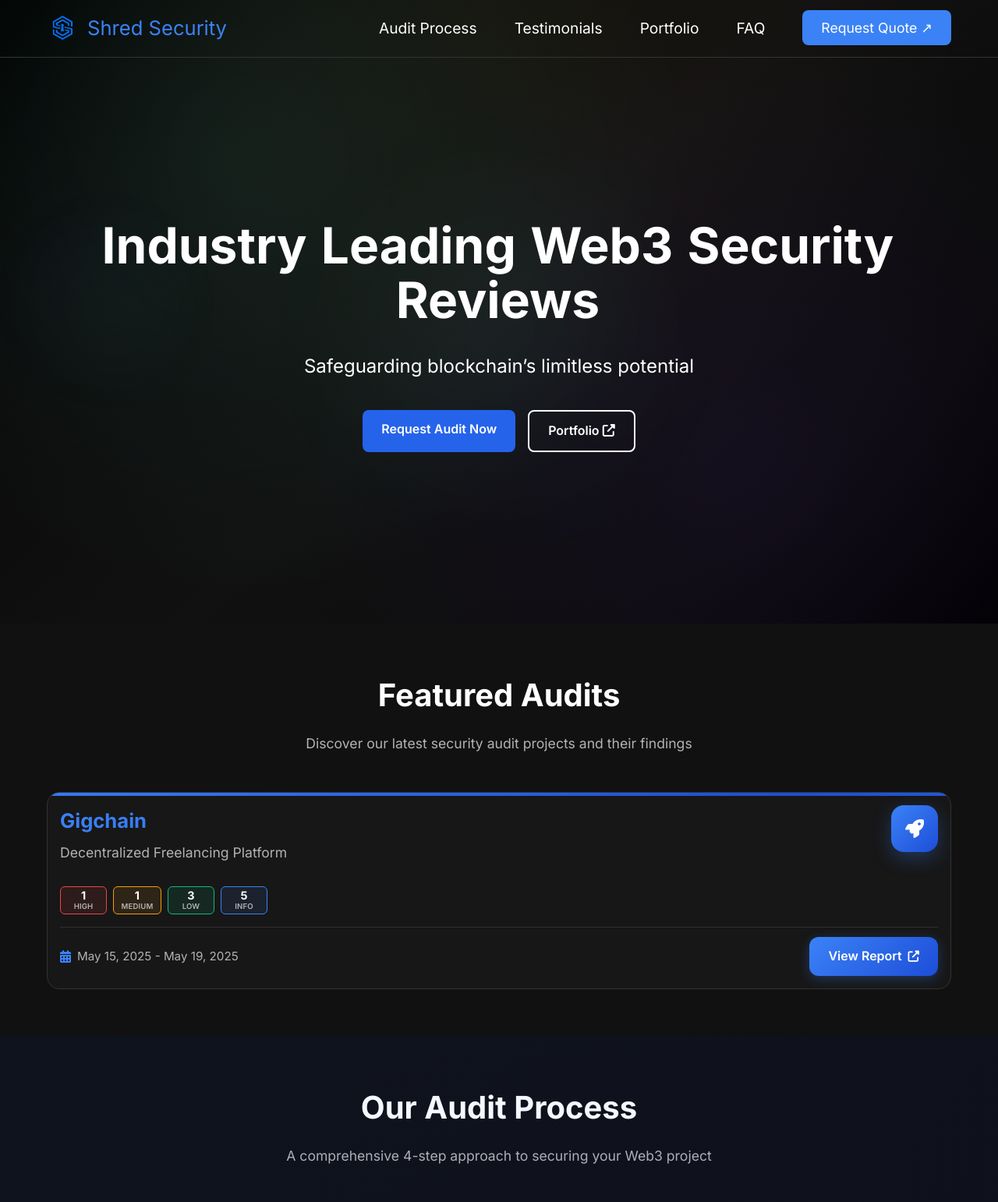
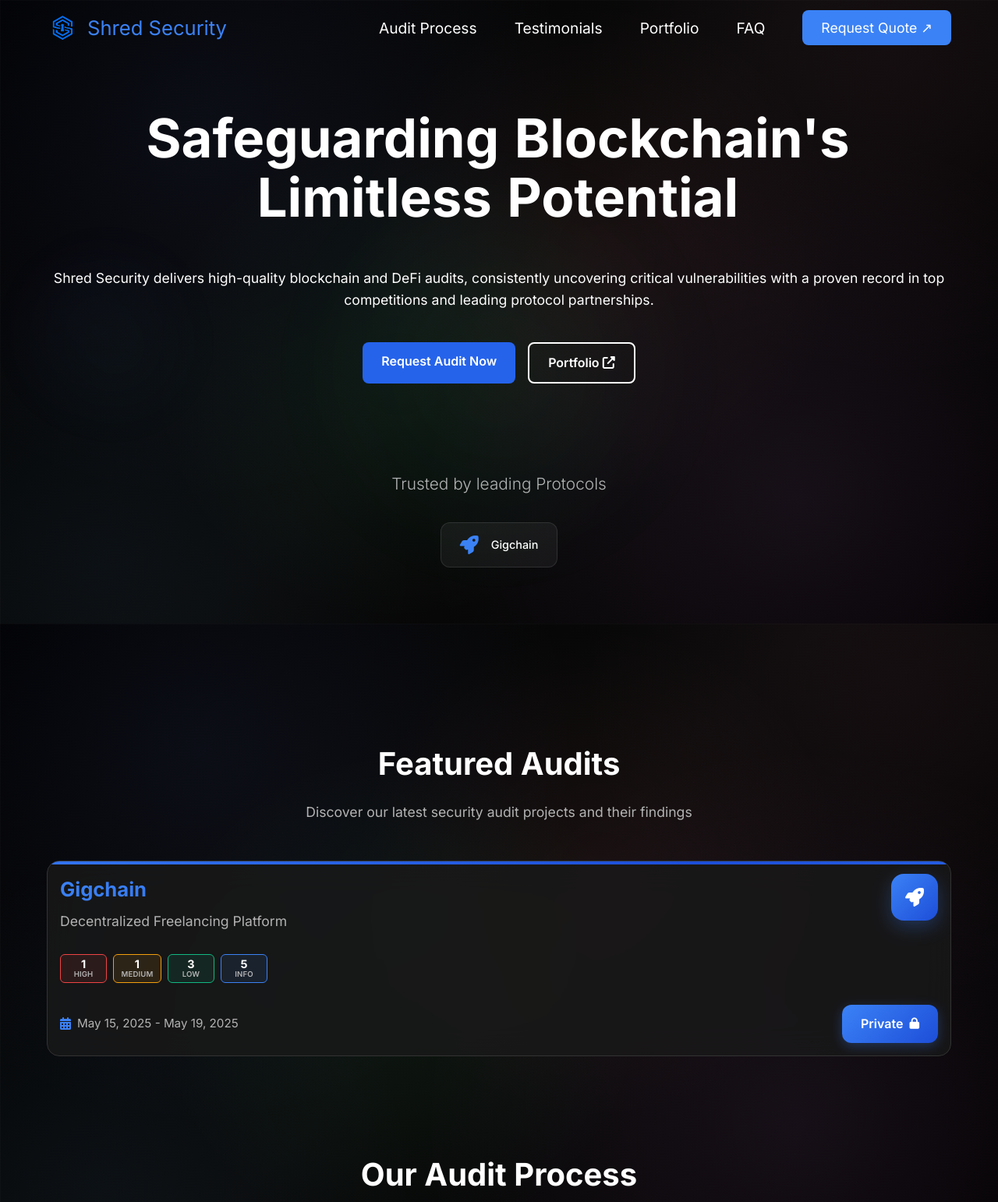
Before and after one commit to ShredSecurity/website, a website: page index.html in a window 1280 px wide. Shown: the top 1542 px of the page at 78% size. Drawn offline with Linux system fonts and the light colour scheme.

Commit message:
whole site to a new look

```diff
--- a/index.html
+++ b/index.html
@@ -127,13 +127,12 @@
         <div class="hero-container">
             <div class="hero-content">
                 <h1 class="hero-title">
-                    <span class="word">Industry</span>
-                    <span class="word">Leading</span>
-                    <span class="word">Web3</span>
-                    <span class="word">Security</span>
-                    <span class="word">Reviews</span>
+                    <span class="word">Safeguarding</span>
+                    <span class="word">Blockchain's</span>
+                    <span class="word">Limitless</span>
+                    <span class="word">Potential</span>
                 </h1>
-                <p class="hero-subtitle">Safeguarding blockchain’s limitless potential</p>
+                <p class="hero-subtitle">Shred Security delivers high-quality blockchain and DeFi audits, consistently uncovering critical vulnerabilities with a proven record in top competitions and leading protocol partnerships.</p>
                 <div class="hero-buttons">
                     <a href="#contact" class="btn btn-primary">Request Audit Now</a>
                     <a href="https://github.com/ShredSecurity/audits" class="btn btn-secondary" target="_blank" rel="noopener noreferrer">Portfolio <i class="fas fa-external-link-alt"></i></a>
@@ -155,6 +154,17 @@
                     </div>
                 </div>
                 -->
+            </div>
+
+            <!-- Trusted By Section -->
+            <div class="trusted-by">
+                <div class="trusted-label">Trusted by leading Protocols</div>
+                <div class="trusted-logos">
+                    <div class="trusted-logo">
+                        <i class="fas fa-rocket"></i>
+                        <span>Gigchain</span>
+                    </div>
+                </div>
             </div>
 
         </div>
@@ -203,8 +213,8 @@
                             <span>May 15, 2025 - May 19, 2025</span>
                         </div>
                         <a href="#" target="_blank" class="view-report-btn">
-                            <span>View Report</span>
-                            <i class="fas fa-external-link-alt"></i>
+                            <span>Private</span>
+                            <i class="fas fa-lock"></i>
                         </a>
                     </div>
                 </div>
@@ -412,7 +422,7 @@
             <div class="footer-content">
                 <div class="footer-brand">
                     <h3>Shred Security</h3>
-                    <p>Safeguarding blockchain’s limitless potential</p>
+                    <p>Safeguarding blockchain's limitless potential</p>
                 </div>
                 <div class="footer-links">
                     <a href="#testimonials">Testimonials</a>
--- a/styles.css
+++ b/styles.css
@@ -652,13 +652,86 @@
     box-sizing: border-box;
 }
 
+html {
+    scroll-behavior: smooth;
+}
+
 body {
     font-family: 'Inter', sans-serif;
     line-height: 1.6;
     color: var(--text-primary);
-    background: var(--bg-primary);
+    background:
+        radial-gradient(circle at 20% 20%, rgba(102, 126, 234, 0.08) 0%, transparent 40%),
+        radial-gradient(circle at 80% 80%, rgba(240, 147, 251, 0.08) 0%, transparent 40%),
+        radial-gradient(circle at 40% 60%, rgba(67, 233, 123, 0.06) 0%, transparent 35%),
+        radial-gradient(circle at 60% 40%, rgba(255, 107, 107, 0.06) 0%, transparent 35%),
+        radial-gradient(circle at 10% 90%, rgba(79, 172, 254, 0.05) 0%, transparent 30%),
+        radial-gradient(circle at 90% 10%, rgba(250, 112, 154, 0.05) 0%, transparent 30%),
+        linear-gradient(135deg, #000000 0%, #050505 25%, #0a0a0a 50%, #050505 75%, #000000 100%);
+    background-image:
+        radial-gradient(circle at 20% 20%, rgba(102, 126, 234, 0.08) 0%, transparent 40%),
+        radial-gradient(circle at 80% 80%, rgba(240, 147, 251, 0.08) 0%, transparent 40%),
+        radial-gradient(circle at 40% 60%, rgba(67, 233, 123, 0.06) 0%, transparent 35%),
+        radial-gradient(circle at 60% 40%, rgba(255, 107, 107, 0.06) 0%, transparent 35%),
+        radial-gradient(circle at 10% 90%, rgba(79, 172, 254, 0.05) 0%, transparent 30%),
+        radial-gradient(circle at 90% 10%, rgba(250, 112, 154, 0.05) 0%, transparent 30%),
+        linear-gradient(rgba(255, 255, 255, 0.02) 1px, transparent 1px),
+        linear-gradient(90deg, rgba(255, 255, 255, 0.02) 1px, transparent 1px),
+        linear-gradient(135deg, #000000 0%, #050505 25%, #0a0a0a 50%, #050505 75%, #000000 100%);
+    background-size: 100% 100%, 100% 100%, 100% 100%, 100% 100%, 100% 100%, 100% 100%, 150px 150px, 150px 150px, 100% 100%;
+    background-attachment: fixed;
     overflow-x: hidden;
-    transition: all 0.3s ease;
+}
+
+@keyframes bodyGradientShift {
+    0%, 100% {
+        background-image:
+            radial-gradient(circle at 20% 20%, rgba(102, 126, 234, 0.15) 0%, transparent 40%),
+            radial-gradient(circle at 80% 80%, rgba(240, 147, 251, 0.15) 0%, transparent 40%),
+            radial-gradient(circle at 40% 60%, rgba(67, 233, 123, 0.12) 0%, transparent 35%),
+            radial-gradient(circle at 60% 40%, rgba(255, 107, 107, 0.12) 0%, transparent 35%),
+            radial-gradient(circle at 10% 90%, rgba(79, 172, 254, 0.10) 0%, transparent 30%),
+            radial-gradient(circle at 90% 10%, rgba(250, 112, 154, 0.10) 0%, transparent 30%),
+            linear-gradient(rgba(255, 255, 255, 0.05) 1px, transparent 1px),
+            linear-gradient(90deg, rgba(255, 255, 255, 0.05) 1px, transparent 1px),
+            linear-gradient(135deg, #000000 0%, #0a0a0a 25%, #111111 50%, #0a0a0a 75%, #000000 100%);
+    }
+    25% {
+        background-image:
+            radial-gradient(circle at 30% 70%, rgba(240, 147, 251, 0.15) 0%, transparent 40%),
+            radial-gradient(circle at 70% 30%, rgba(67, 233, 123, 0.15) 0%, transparent 40%),
+            radial-gradient(circle at 50% 20%, rgba(255, 107, 107, 0.12) 0%, transparent 35%),
+            radial-gradient(circle at 20% 80%, rgba(79, 172, 254, 0.12) 0%, transparent 35%),
+            radial-gradient(circle at 80% 60%, rgba(250, 112, 154, 0.10) 0%, transparent 30%),
+            radial-gradient(circle at 60% 40%, rgba(102, 126, 234, 0.10) 0%, transparent 30%),
+            linear-gradient(rgba(255, 255, 255, 0.05) 1px, transparent 1px),
+            linear-gradient(90deg, rgba(255, 255, 255, 0.05) 1px, transparent 1px),
+            linear-gradient(135deg, #000000 0%, #0a0a0a 25%, #111111 50%, #0a0a0a 75%, #000000 100%);
+    }
+    50% {
+        background-image:
+            radial-gradient(circle at 60% 40%, rgba(67, 233, 123, 0.15) 0%, transparent 40%),
+            radial-gradient(circle at 40% 60%, rgba(255, 107, 107, 0.15) 0%, transparent 40%),
+            radial-gradient(circle at 80% 80%, rgba(79, 172, 254, 0.12) 0%, transparent 35%),
+            radial-gradient(circle at 20% 20%, rgba(250, 112, 154, 0.12) 0%, transparent 35%),
+            radial-gradient(circle at 90% 30%, rgba(102, 126, 234, 0.10) 0%, transparent 30%),
+            radial-gradient(circle at 10% 70%, rgba(240, 147, 251, 0.10) 0%, transparent 30%),
+            linear-gradient(rgba(255, 255, 255, 0.05) 1px, transparent 1px),
+            linear-gradient(90deg, rgba(255, 255, 255, 0.05) 1px, transparent 1px),
+            linear-gradient(135deg, #000000 0%, #0a0a0a 25%, #111111 50%, #0a0a0a 75%, #000000 100%);
+    }
+    75% {
+        background-image:
+            radial-gradient(circle at 80% 20%, rgba(255, 107, 107, 0.15) 0%, transparent 40%),
+            radial-gradient(circle at 20% 80%, rgba(79, 172, 254, 0.15) 0%, transparent 40%),
+            radial-gradient(circle at 70% 70%, rgba(250, 112, 154, 0.12) 0%, transparent 35%),
+            radial-gradient(circle at 30% 30%, rgba(102, 126, 234, 0.12) 0%, transparent 35%),
+            radial-gradient(circle at 50% 90%, rgba(240, 147, 251, 0.10) 0%, transparent 30%),
+            radial-gradient(circle at 50% 10%, rgba(67, 233, 123, 0.10) 0%, transparent 30%),
+            linear-gradient(rgba(255, 255, 255, 0.05) 1px, transparent 1px),
+            linear-gradient(90deg, rgba(255, 255, 255, 0.05) 1px, transparent 1px),
+            linear-gradient(135deg, #000000 0%, #0a0a0a 25%, #111111 50%, #0a0a0a 75%, #000000 100%);
+    }
 }
 
 .container {
@@ -676,14 +749,14 @@ body {
     z-index: 1000;
     padding: 1rem 0;
     transition: all 0.3s ease;
-    border-bottom: 1px solid var(--border-color);
+    border-bottom: none;
 }
 
 .navbar.scrolled {
     background: rgba(10, 10, 10, 0.95);
     backdrop-filter: blur(10px);
     -webkit-backdrop-filter: blur(10px);
-    border-bottom: 1px solid var(--border-color);
+    border-bottom: none;
     box-shadow: 0 2px 20px rgba(0, 0, 0, 0.3);
 }
 
@@ -817,11 +890,7 @@ body {
 /* Hero Section */
 .hero {
     padding: 140px 0 80px;
-    background:
-        radial-gradient(circle at 25% 25%, rgba(100, 255, 218, 0.08) 0%, transparent 50%),
-        radial-gradient(circle at 75% 75%, rgba(124, 58, 237, 0.08) 0%, transparent 50%),
-        radial-gradient(circle at 50% 0%, rgba(245, 158, 11, 0.04) 0%, transparent 60%),
-        linear-gradient(135deg, #000000 0%, #0a0a0a 20%, #111111 50%, #0a0a0a 80%, #000000 100%);
+    background: transparent;
     color: var(--text-primary);
     min-height: 100vh;
     display: flex;
@@ -985,7 +1054,7 @@ body {
 
 
 .hero-title {
-    font-size: 4.0rem;
+    font-size: 4.3rem;
     font-weight: 700;
     margin-bottom: 2rem;
     line-height: 1.1;
@@ -1044,10 +1113,11 @@ body {
 }
 
 .hero-subtitle {
-    font-size: 1.5rem;
+    font-size: 1.1rem;
     margin-bottom: 2.5rem;
+    margin-top: 1.2rem;
     opacity: 0;
-    line-height: 1.4;
+    line-height: 1.6;
     transform: translateX(-50px);
     animation: slideInFromLeft 1.2s ease-out 0.8s forwards;
     position: relative;
@@ -1201,77 +1271,49 @@ body {
 
 /* Trusted By Section */
 .trusted-by {
-    margin-top: 2rem;
+    margin-top: 5rem;
     margin-bottom: 3rem;
     text-align: center;
     padding: 2rem 0;
-    border-top: 1px solid rgba(255, 255, 255, 0.1);
     opacity: 1;
     transform: translateY(0);
     overflow: hidden;
     position: relative;
-    max-width: 800px;
+    max-width: 1000px;
     margin-left: auto;
     margin-right: auto;
 }
 
 .trusted-label {
     color: var(--text-secondary);
-    font-size: 1.1rem;
-    font-weight: 500;
+    font-size: 1.3rem;
+    font-weight: 300;
     margin-bottom: 2rem;
-    opacity: 0.8;
+    opacity: 1;
 }
 
 .trusted-logos {
     display: flex;
     align-items: center;
     gap: 2rem;
-    flex-wrap: nowrap;
-    animation: scrollLogos 15s linear infinite;
-    width: max-content;
-    position: relative;
-}
-
-.trusted-logos:hover {
-    animation-play-state: paused;
-}
-
-.trusted-logos::before {
-    content: '';
-    position: absolute;
-    left: -50px;
-    top: 0;
-    bottom: 0;
-    width: 50px;
-    background: linear-gradient(to right, rgba(10, 10, 10, 0.8), transparent);
-    z-index: 2;
-    pointer-events: none;
-}
-
-.trusted-logos::after {
-    content: '';
-    position: absolute;
-    right: -50px;
-    top: 0;
-    bottom: 0;
-    width: 50px;
-    background: linear-gradient(to left, rgba(10, 10, 10, 0.8), transparent);
-    z-index: 2;
-    pointer-events: none;
-}
+    justify-content: center;
+    flex-wrap: wrap;
+    position: relative;
+}
+
 
 .trusted-logo {
     display: flex;
-    flex-direction: column;
+    flex-direction: row;
     align-items: center;
-    gap: 0.5rem;
-    padding: 0.8rem;
-    border-radius: 10px;
+    gap: 1rem;
+    padding: 1rem 1.5rem;
+    border-radius: 12px;
     background: rgba(255, 255, 255, 0.05);
     border: 1px solid rgba(255, 255, 255, 0.1);
     transition: all 0.3s ease;
-    min-width: 80px;
+    min-width: 140px;
+    white-space: nowrap;
 }
 
 .trusted-logo:hover {
@@ -1282,16 +1324,15 @@ body {
 }
 
 .trusted-logo i {
-    font-size: 2rem;
+    font-size: 1.5rem;
     color: var(--accent-primary);
-    margin-bottom: 0.5rem;
+    flex-shrink: 0;
 }
 
 .trusted-logo span {
     color: var(--text-primary);
-    font-size: 0.8rem;
+    font-size: 0.9rem;
     font-weight: 500;
-    text-align: center;
 }
 
 /* Vulnerability Tracker */
@@ -1468,23 +1509,13 @@ body {
 /* Audit Process Section */
 .audit-process {
     padding: 60px 0;
-    background: rgba(15, 15, 20, 0.9);
+    background: transparent;
     position: relative;
     min-height: 100vh;
     display: flex;
     align-items: center;
 }
 
-.audit-process::before {
-    content: '';
-    position: absolute;
-    top: 0;
-    left: 0;
-    right: 0;
-    bottom: 0;
-    background: linear-gradient(135deg, rgba(59, 130, 246, 0.05) 0%, rgba(29, 78, 216, 0.05) 100%);
-    pointer-events: none;
-}
 
 .process-steps {
     display: grid;
@@ -1680,13 +1711,13 @@ body {
 /* Testimonials Section */
 .testimonials {
     padding: 80px 0;
-    background: var(--bg-secondary);
+    background: transparent;
 }
 
 /* Portfolio Section */
 .portfolio {
     padding: 60px 0;
-    background: var(--bg-secondary);
+    background: transparent;
 }
 
 .portfolio-grid {
@@ -1875,7 +1906,6 @@ body {
     justify-content: space-between;
     align-items: center;
     padding-top: 0.75rem;
-    border-top: 1px solid rgba(255, 255, 255, 0.1);
     position: relative;
     z-index: 2;
 }
@@ -1977,7 +2007,7 @@ body {
 /* FAQ Section */
 .faq {
     padding: 80px 0;
-    background: var(--bg-primary);
+    background: transparent;
 }
 
 .faq-grid {
@@ -2373,7 +2403,7 @@ body {
 /* Contact Section */
 .contact {
     padding: 80px 0;
-    background: var(--bg-tertiary);
+    background: transparent;
 }
 
 .contact-content {
@@ -2589,10 +2619,9 @@ body {
 
 /* Footer */
 .footer {
-    background: var(--bg-secondary);
+    background: transparent;
     color: var(--text-primary);
     padding: 40px 0 20px;
-    border-top: 1px solid var(--border-color);
 }
 
 .footer-content {
@@ -2658,7 +2687,6 @@ body {
 }
 
 .footer-bottom {
-    border-top: 1px solid var(--border-color);
     padding-top: 1.5rem;
     text-align: center;
     color: var(--text-muted);
@@ -2953,7 +2981,7 @@ body {
         background: rgba(10, 10, 10, 0.95);
         backdrop-filter: blur(10px);
         -webkit-backdrop-filter: blur(10px);
-        border-top: 1px solid var(--border-color);
+        border-top: none;
     }
 
     .nav-menu.active {
@@ -2965,7 +2993,7 @@ body {
         padding: 1rem 0;
         font-size: 1.2rem;
         font-weight: 600;
-        border-bottom: 1px solid rgba(255, 255, 255, 0.1);
+        border-bottom: none;
         width: 100%;
         display: block;
     }
```
